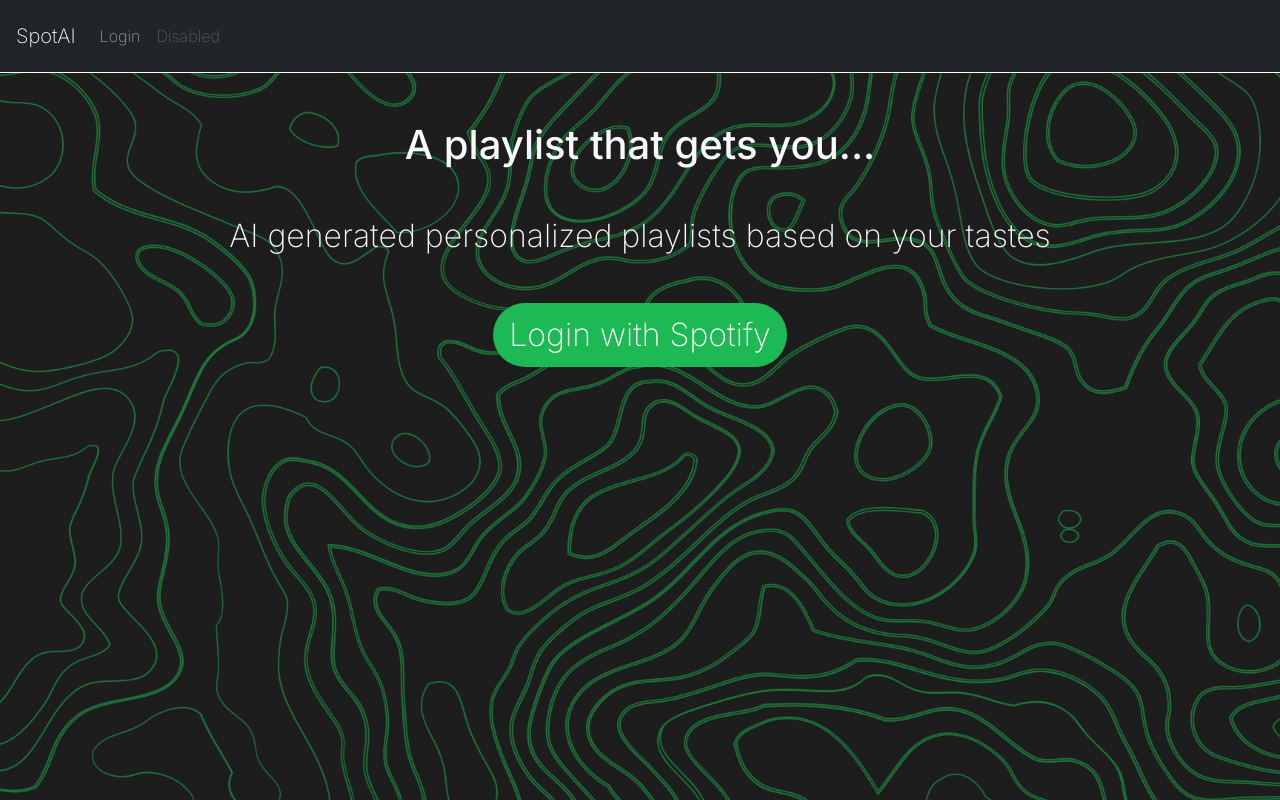
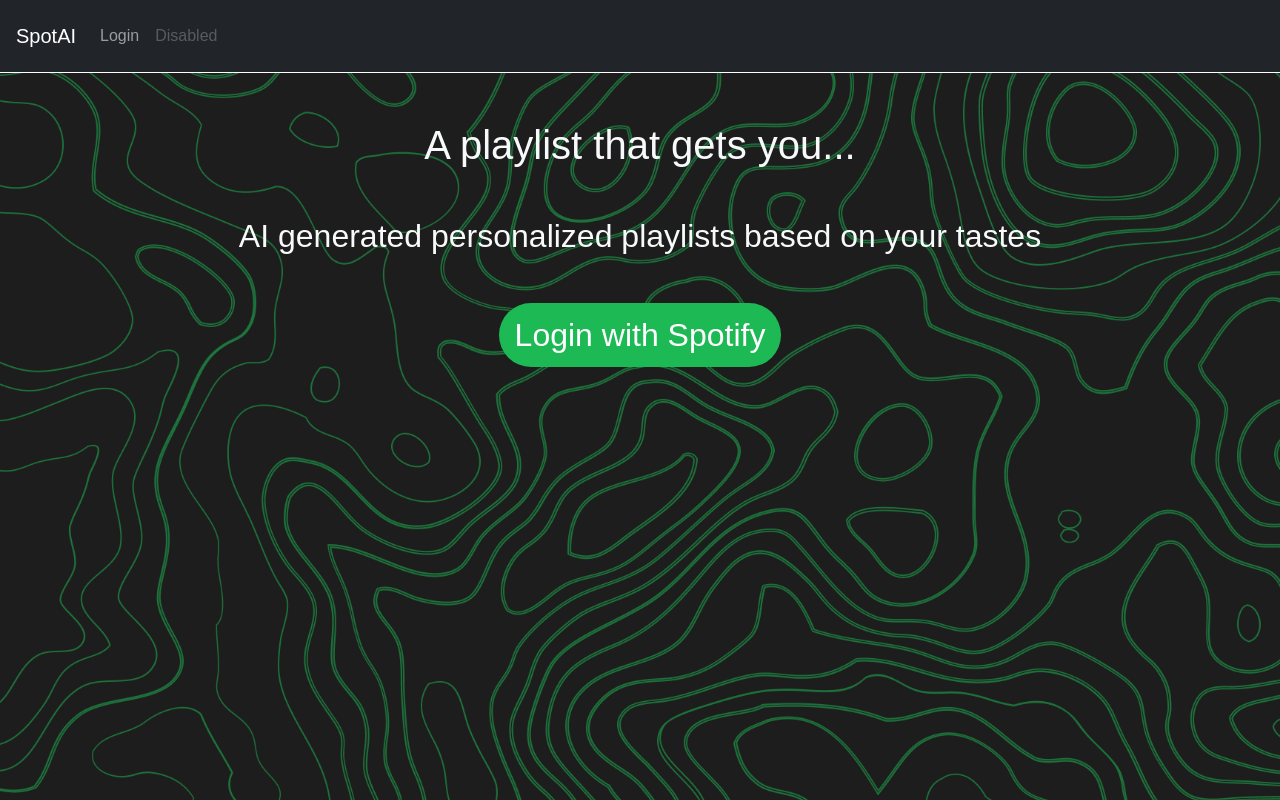
Before and after one commit to jonathandow/SpotAI, a Flask app: page / in a window 1280 px wide. Run offline with Flask 3, Linux system fonts and the light colour scheme; parts of the project's set-up code (start-up, migrations or seed data) failed here and were passed over.

Commit message:
feat: changed font

```diff
--- a/app.py
+++ b/app.py
@@ -20,7 +20,7 @@ app = Flask(__name__)
 app.secret_key = os.urandom(24)
 app.config['SESSION_COOKIE_NAME'] = 'SpotAI'
 
-file_path = "C:/Users/dowms/SpotAI/info.txt"
+file_path = "/Users/cshafizadeh/SpotAI/info.txt"
 
 with open(file_path, 'r') as f:
     CLIENT_ID = f.readline().strip()
--- a/static/style.css
+++ b/static/style.css
@@ -6,6 +6,14 @@ body {
   background-repeat: no-repeat;
   background-attachment: fixed;
   overflow: auto;
+}
+
+.serif {
+  font-family: sans-serif !important;
+  font-optical-sizing: auto;
+  font-weight: 200;
+  font-style: normal;
+  font-variation-settings: 'slnt' 0;
 }
 
 .inter-light {
--- a/templates/index.html
+++ b/templates/index.html
@@ -33,17 +33,17 @@
       href="{{ url_for('static', filename='style.css') }}"
     />
   </head>
-  <body class="bg-dark text-light inter-light">
+  <body class="bg-dark text-light serif">
     {% include 'navbar.html' %}
-    <div class="container text-center inter-light">
+    <div class="container text-center serif">
       <h1 class="m-5">A playlist that gets you...</h1>
-      <h2 class="m-5 inter-light">
+      <h2 class="m-5 serif">
         AI generated personalized playlists based on your tastes
       </h2>
       <div class="d-flex justify-content-center">
         <span class="p-3 button badge rounded-pill bg-green">
           <a
-            class="inter-light"
+            class="serif"
             style="color: white; text-decoration: none; font-size: xx-large"
             href="{{ url_for('login') }}"
             >Login with Spotify</a
```
